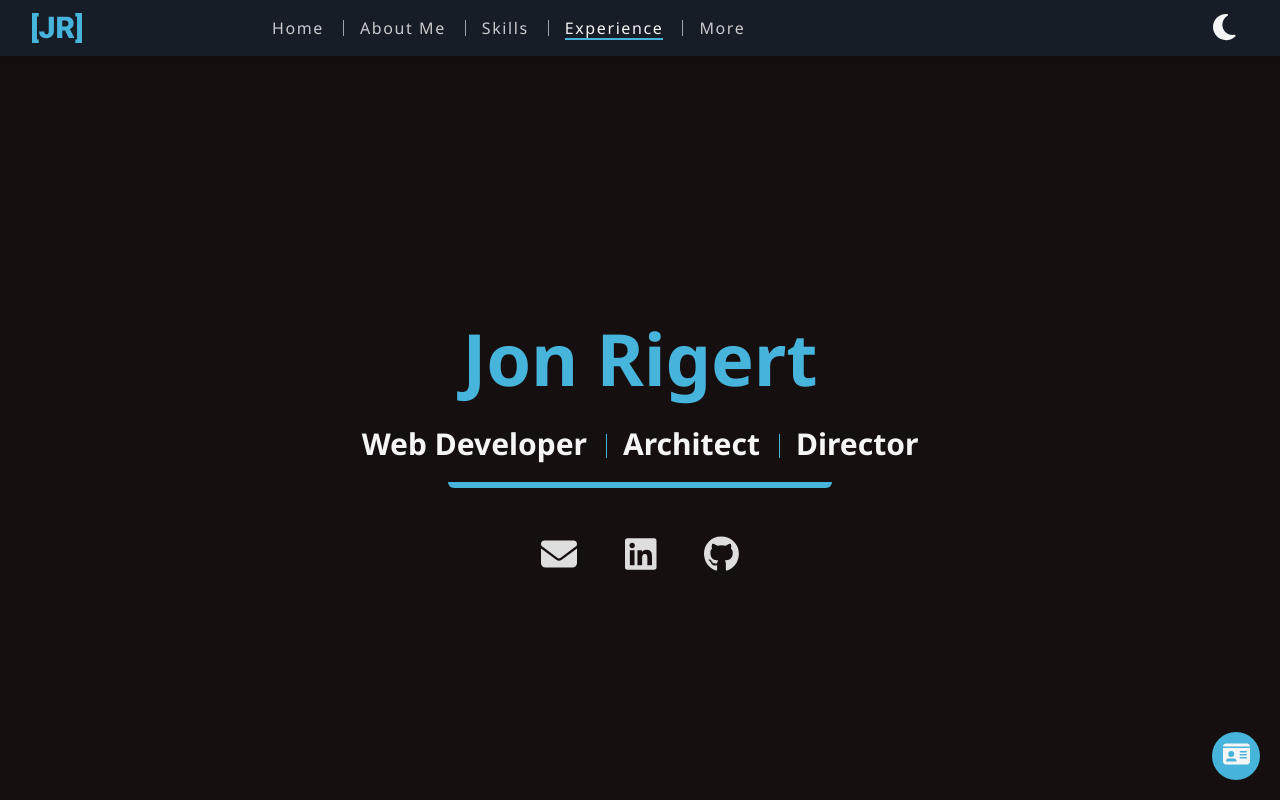
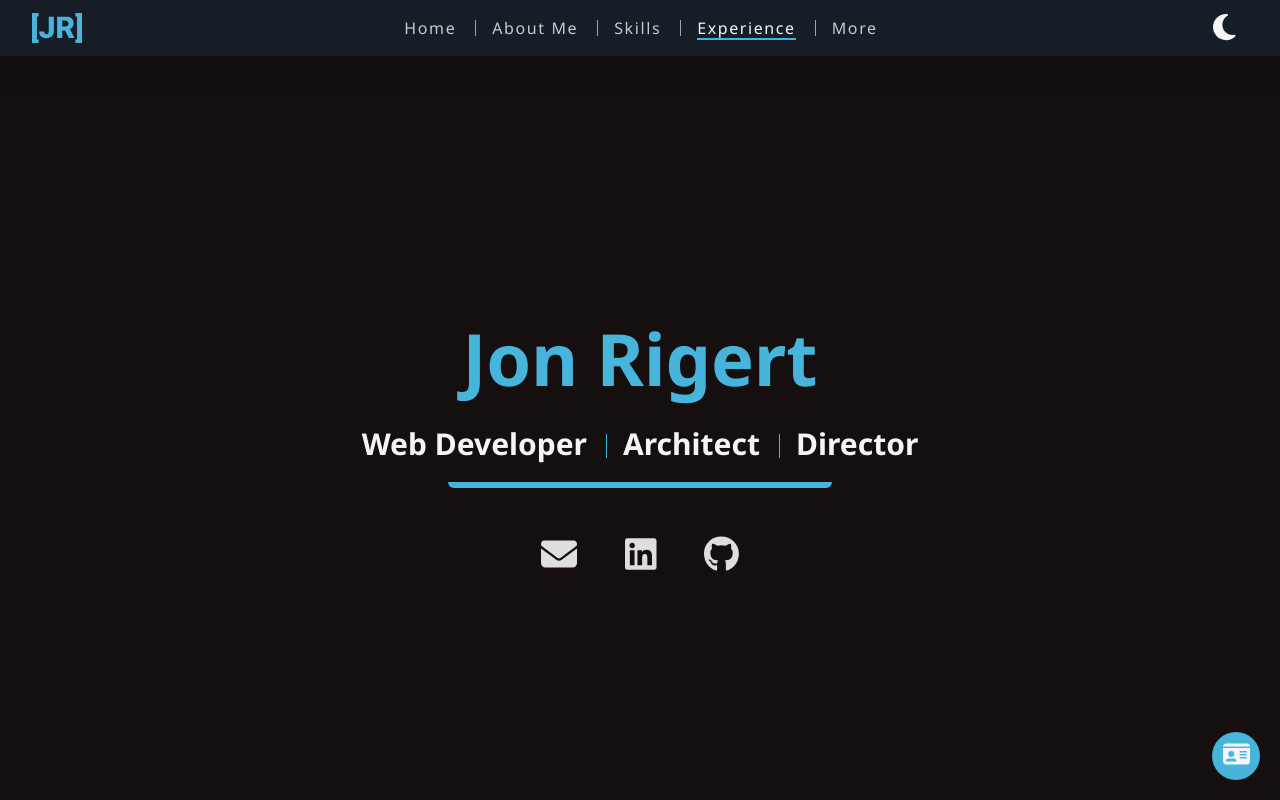
Before and after one commit to jrigert/portfolio, a Next.js app: page / in a window 1280 px wide. Shown: the top 800 px of the page. Built offline with nearby package versions, Linux system fonts and the light colour scheme.

Commit message:
fixing desktop header alignment

```diff
--- a/src/components/navigation/Header.tsx
+++ b/src/components/navigation/Header.tsx
@@ -41,7 +41,7 @@ export const Header: FunctionComponent = () => {
         <nav
           role="navigation"
           className={classNames(
-            'duration-250 fixed right-0 top-14 min-w-60 bg-dark-blue p-10 text-xl shadow-lg shadow-black transition lg:right-auto lg:top-auto lg:block lg:min-w-0 lg:p-0 lg:text-base lg:shadow-none',
+            'duration-250 fixed right-0 top-14 min-w-60 bg-dark-blue p-10 text-xl shadow-lg shadow-black transition lg:relative lg:right-auto lg:top-auto lg:block lg:min-w-0 lg:translate-x-0 lg:p-0 lg:text-base lg:shadow-none',
             animationState === 'closed' && 'hidden translate-x-60',
             animationState === 'opening' && 'translate-x-60',
             animationState === 'open' && 'translate-x-0',
@@ -71,7 +71,7 @@ export const Header: FunctionComponent = () => {
           </ul>
         </nav>
 
-        <div className="flex align-middle">
+        <div className="flex items-center">
           <ThemeToggle />
 
           <Button
```
